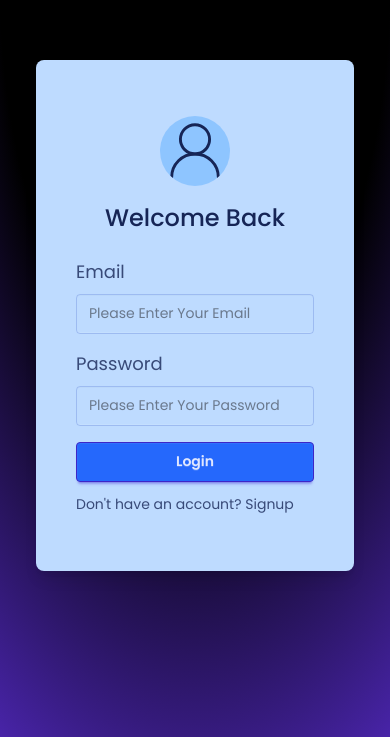
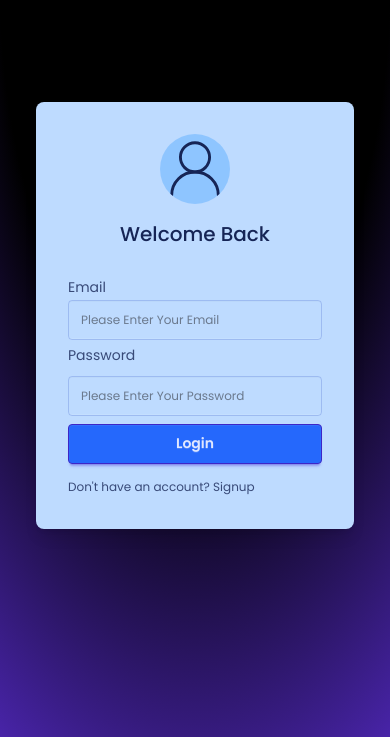
Before and after one commit to storytimewithgreg1-sudo/raiseIt, a React app in the folder frontend/: page /login in a window 390 px wide. Shown: the part 107-844 px from the top of the page. Built offline with nearby package versions, Linux system fonts and the light colour scheme; no server answers; the HTML template or start-up script is replaced by a standard one.

Commit message:
style: tweak login page ui

```diff
--- a/frontend/src/pages/LoginPage.jsx
+++ b/frontend/src/pages/LoginPage.jsx
@@ -26,44 +26,44 @@ const LoginPage = () => {
     <div className="min-h-screen w-full items-center px-5  [background:radial-gradient(125%_125%_at_50%_10%,#000_40%,#63e_100%)]">
 
       <div className=" flex items-center justify-center mx-auto  h-screen container px-4 py-8">
-        <div className="shadow-lg  px-4 py-8 max-w-3xl w-full mx-auto card bg-blue-200">
+        <div className="shadow-lg  px-2 md:px-4 py-2 md:py-6 max-w-3xl w-80 md:w-100 mx-auto card bg-blue-200">
           <div className="card-body">
             <div className="mx-auto w-full flex flex-col items-center gap-6 ">
 
             <div className=" text-blue-950 flex flex-col items-center gap-4">
                 <UserRound strokeWidth={1} size={70} className="bg-blue-300 rounded-full"/>
-              <h1 className="font-medium text-2xl md:text-3xl text-blue-950">Welcome Back</h1>
+              <h1 className="font-medium text-xl md:text-3xl text-blue-950">Welcome Back</h1>
             </div>
 
               <form onSubmit={handleLogin} className=" w-full max-w-md">
 
 
-                <div className="form-control flex flex-col gap-2 mb-4">
+                <div className="form-control flex flex-col gap-2mb-2 md:mb-4">
 
                   <label className="text-lg text-blue-950/80" >
 
-                    <span>Email</span>
+                    <span className="text-sm md:text-md">Email</span>
                   </label>
 
                   <input type="text"
                     value={email}
-                    className="input input-bordered border-blue-800/20 bg-transparent w-full"
+                    className="input placeholder:text-xs md:placeholder:text-sm input-bordered border-blue-800/20 bg-transparent w-full"
                     placeholder="Please Enter Your Email"
                     onChange={(e) => setEmail(e.target.value)} />
                 </div>
 
 
 
-                 <div className="form-control flex flex-col gap-2 mb-4">
+                 <div className="form-control flex flex-col gap-2 mb-2 md:mb-4">
 
                   <label className="text-lg text-blue-950/80" >
 
-                    <span>Password</span>
+                    <span className="text-sm md:text-md">Password</span>
                   </label>
 
                   <input type="password"
                     value={password}
-                    className="input input-bordered border-blue-800/20 bg-transparent w-full"
+                    className="input  placeholder:text-xs md:placeholder:text-sm input-bordered border-blue-800/20 bg-transparent w-full"
                     placeholder="Please Enter Your Password"
                     onChange={(e) => setPassword(e.target.value)} />
                 </div>
@@ -75,7 +75,7 @@ const LoginPage = () => {
 
                 </div>
 
-                <span className="mt-3 text-blue-950/80">
+                <span className="mt-3 text-xs md:text-sm text-blue-950/80">
                    Don't have an account?
                    <Link to="/signup" > Signup</Link>
                    </span>
```
